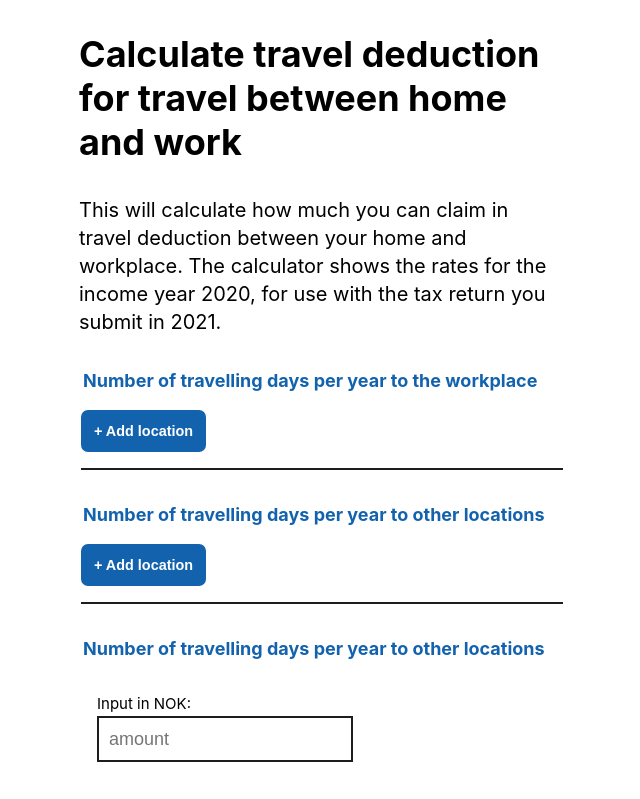
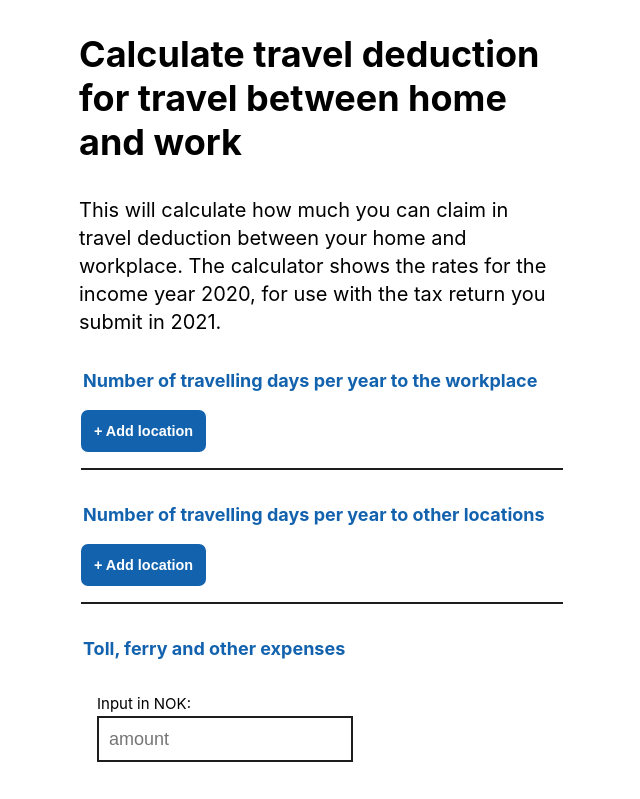
Before and after one commit to retrojorgen/bk-frontend, a React (Create React App) app: page / in a window 1280 px wide. Shown: the top 799 px of the page, without its empty margins (318-958 px from the left). Built offline with nearby package versions, Linux system fonts and the light colour scheme.

Commit message:
adjusted wording

```diff
--- a/src/App.js
+++ b/src/App.js
@@ -91,9 +91,7 @@ function App() {
             <FormList records={visitTravel} setRecords={setVisitTravel} />
           </Fieldset>
           <Fieldset>
-            <Legend>
-              Number of travelling days per year to other locations
-            </Legend>
+            <Legend>Toll, ferry and other expenses</Legend>
             <InputRow>
               <Label>
                 <span>Input in NOK:</span>
```
